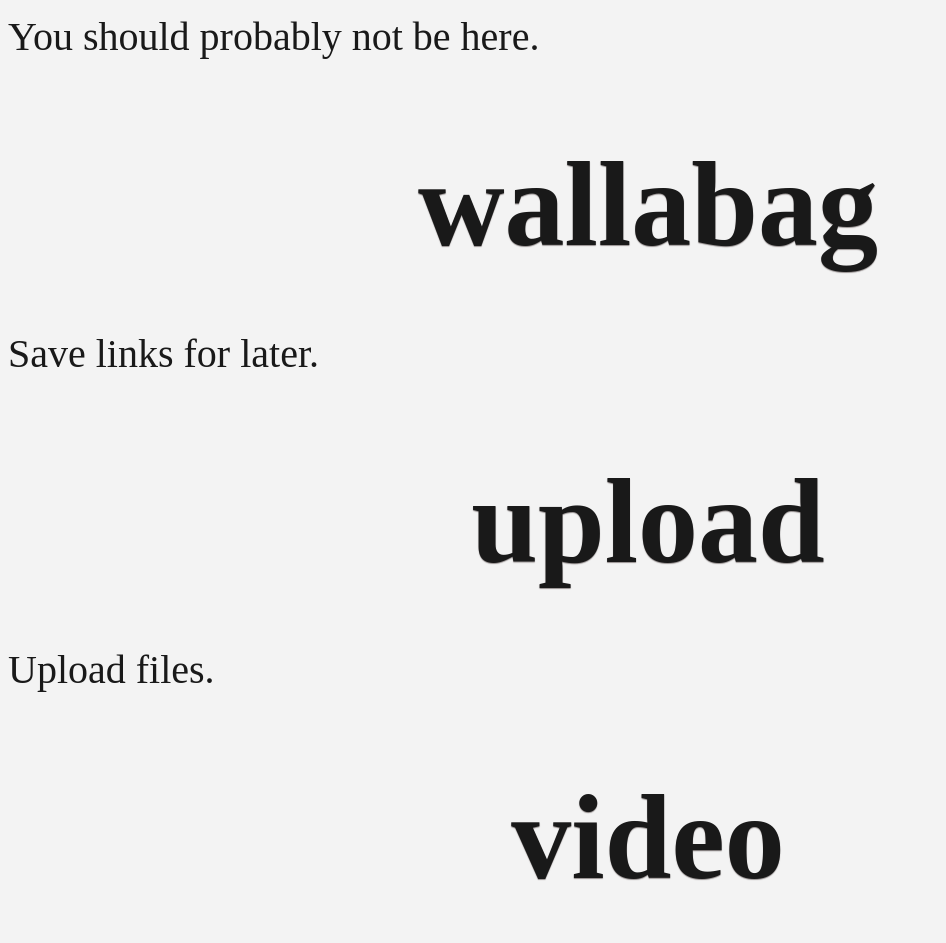
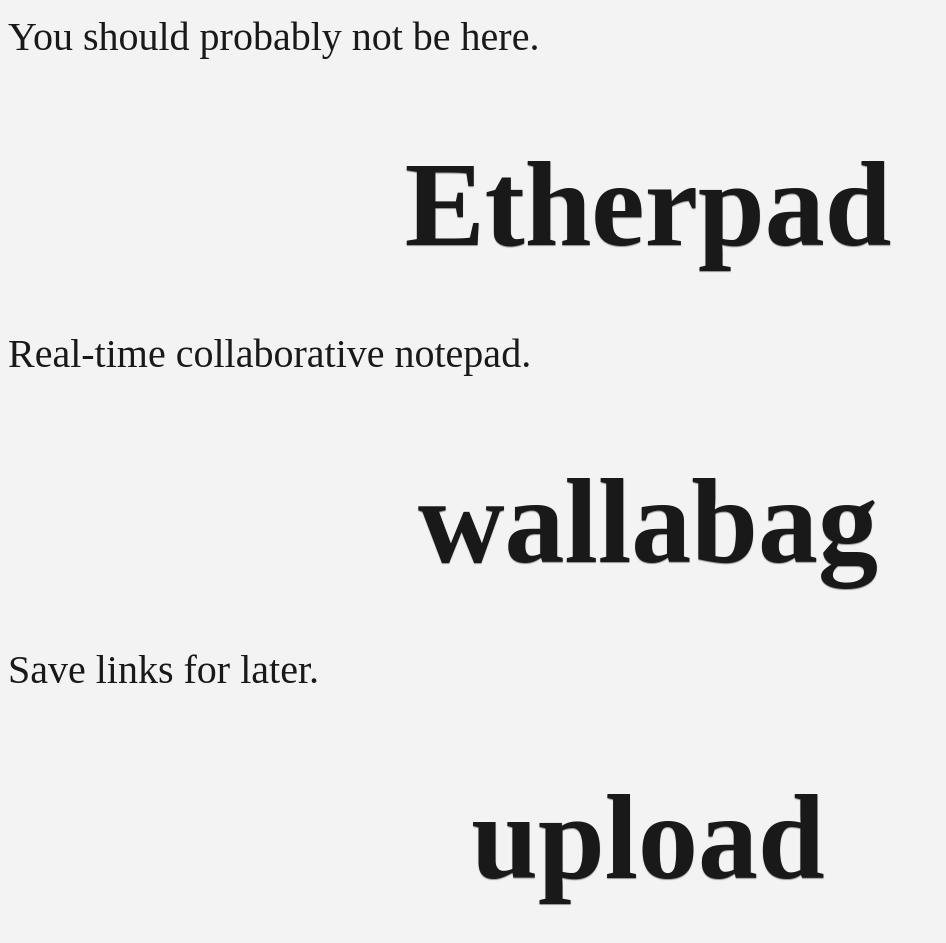
Before and after one commit to sg-s/odin, a plain HTML site: page index.html in a window 1280 px wide. Shown: the part 1537-2480 px from the top of the page, without its empty margins (0-946 px from the left). Drawn offline with Linux system fonts and the light colour scheme; a web font is replaced by a local one.

Commit message:
added some stuff

```diff
--- a/index.html
+++ b/index.html
@@ -16,6 +16,10 @@
 <h1>Welcome to odin.</h1>
 
 <p>You should probably not be here. </p>
+
+<h1><a href=":9001/p/">Etherpad</a></h1>
+
+<p>Real-time collaborative notepad.</p>
 
 <h1><a href="./wallabag/">wallabag</a></h1>
 
```
Also changed, not shown: 1 other file.
